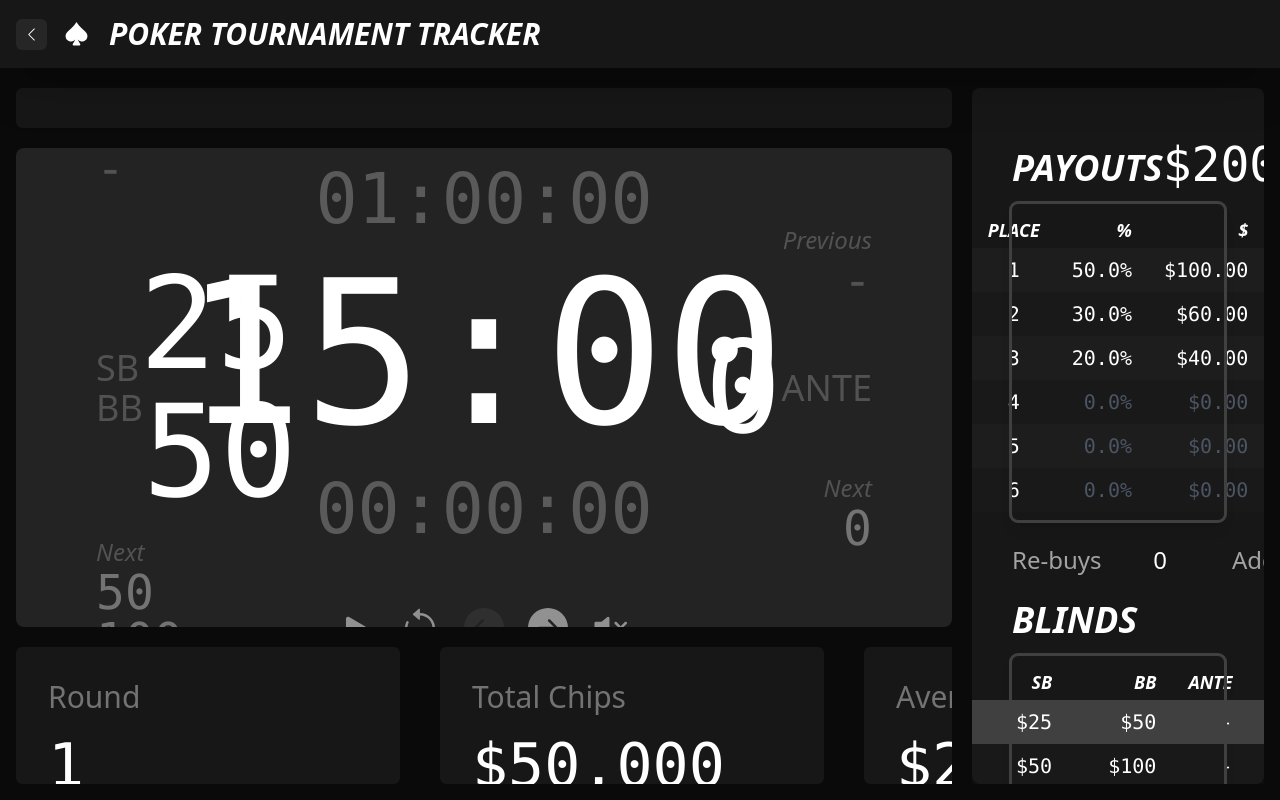
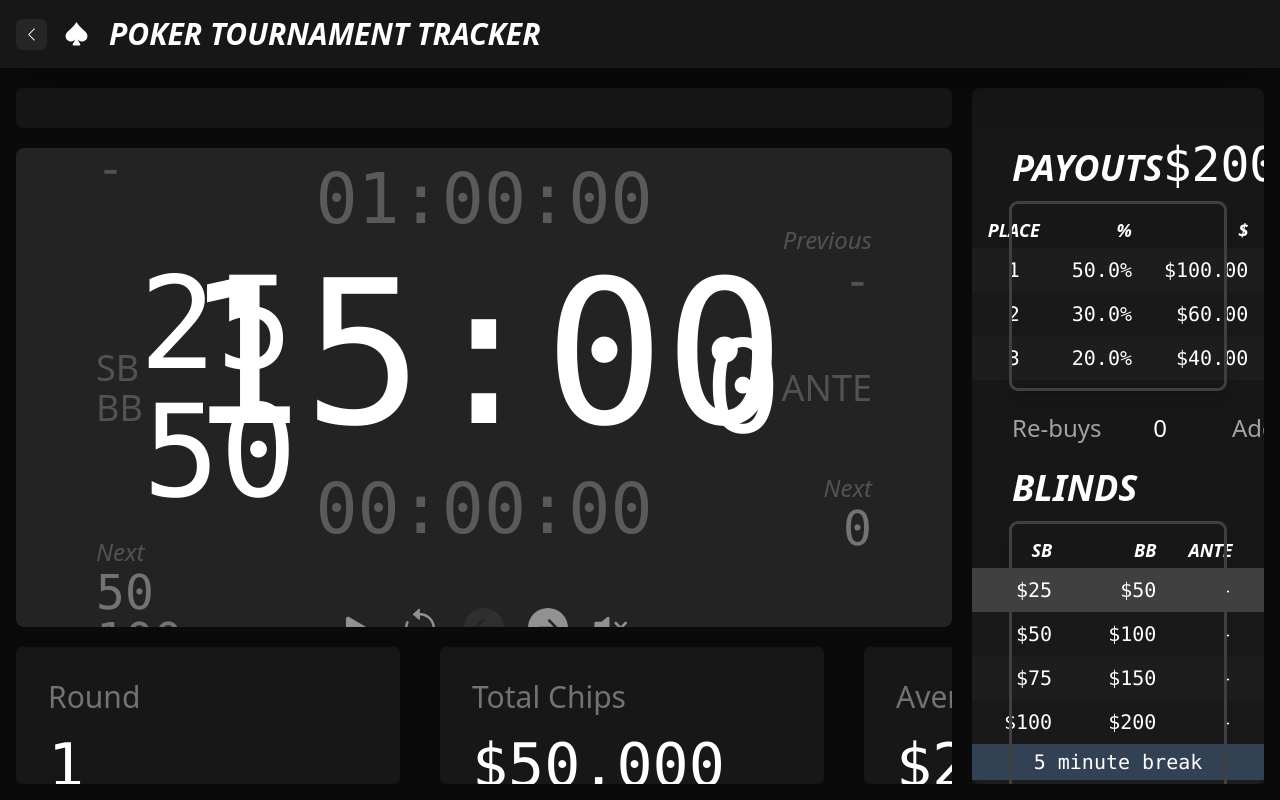
Before and after one commit to jnarcher/poke, a React (Vite) app: page / in a window 1280 px wide. Both pictures are taken after a click on the button "BEGIN TOURNAMENT". Built offline with nearby package versions, Linux system fonts and the light colour scheme.

Commit message:
feat: compact prize table option

```diff
--- a/src/components/PayoutDisplay.tsx
+++ b/src/components/PayoutDisplay.tsx
@@ -6,6 +6,8 @@ import IncrementInput from "./IncrementInput";
 
 function PayoutDisplay() {
     const { state, setRebuys } = useTournament();
+
+    console.log(state);
 
     return (
         <div className="flex flex-col justify-between gap-5 bg-neutral-900 p-10 pt-5 rounded-lg h-full overflow-scroll-y">
@@ -30,7 +32,7 @@ function PayoutDisplay() {
                         rebuyCount={state.rebuys}
                         percentages={state.payoutStructure.percentages}
                         payoutCount={state.payoutStructure.count}
-                        showTotal={false}
+                        compact
                     />
                 </div>
                 <div className="flex justify-between gap-5 mt-5 w-full">
--- a/src/components/PrizeTable.tsx
+++ b/src/components/PrizeTable.tsx
@@ -1,8 +1,6 @@
 import { formatCurrency, formatPercent } from "../helpers/format";
 import Table from "./Table";
-import { clamp, sequentialArray } from "../helpers/helpers";
-
-const MIN_ROWS_TO_SHOW = 6;
+import { sequentialArray } from "../helpers/helpers";
 
 export type PrizeTableProps = {
     playerCount: number;
@@ -11,24 +9,24 @@ export type PrizeTableProps = {
     percentages: number[];
     payoutCount: number;
     showTotal?: boolean;
-}
+    compact?: boolean;
+};
 
-function PrizeTable({playerCount, buyIn, rebuyCount, percentages, payoutCount, showTotal = true} : PrizeTableProps) {
+function PrizeTable({
+    playerCount,
+    buyIn,
+    rebuyCount,
+    percentages,
+    payoutCount,
+    showTotal = false,
+    compact = false,
+}: PrizeTableProps) {
     const totalPayout = (playerCount + (rebuyCount ?? 0)) * buyIn;
     const tableData = sequentialArray(
-        clamp(
-            playerCount,
-            payoutCount,
-            MIN_ROWS_TO_SHOW
-        )
+        compact ? payoutCount : playerCount
     ).map((place) => {
-        const percentage =
-            place >=  percentages.length ? 0 : percentages[place];
-        return [
-            place + 1,
-            percentage / 100,
-            (percentage * totalPayout) / 100,
-        ];
+        const percentage = place >= percentages.length ? 0 : percentages[place];
+        return [place + 1, percentage / 100, (percentage * totalPayout) / 100];
     });
 
     function reducePercentages() {
@@ -39,11 +37,15 @@ function PrizeTable({playerCount, buyIn, rebuyCount, percentages, payoutCount, s
         <Table
             headers={["PLACE", "%", "$"]}
             data={tableData}
-            footer={showTotal ? [
-                "TOTAL",
-                formatPercent(reducePercentages()),
-                `${formatCurrency(totalPayout)}`,
-            ] : []}
+            footer={
+                showTotal
+                    ? [
+                          "TOTAL",
+                          formatPercent(reducePercentages()),
+                          `${formatCurrency(totalPayout)}`,
+                      ]
+                    : []
+            }
             config={{
                 headerAlignment: ["text-center", "text-right", "text-right"],
                 dataAlignment: ["text-center", "text-right", "text-right"],
--- a/src/components/SetupPayout.tsx
+++ b/src/components/SetupPayout.tsx
@@ -51,6 +51,7 @@ function SetupPayout() {
             playerCount,
             buyIn: buyInAmount,
             payoutCount,
+            showTotal: true,
         });
     }
 
```
